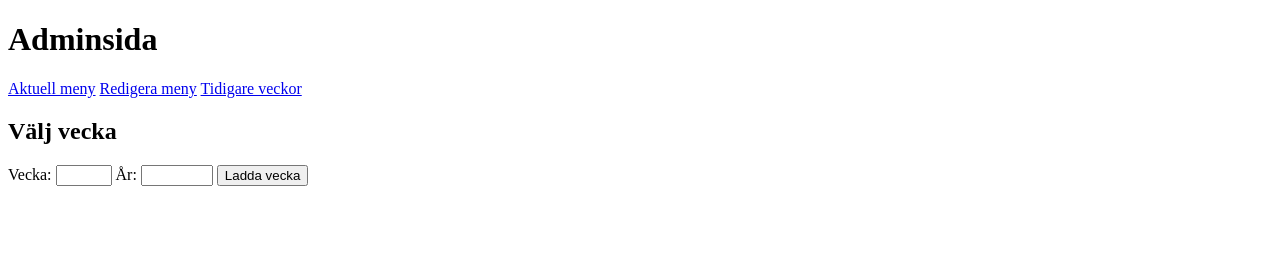
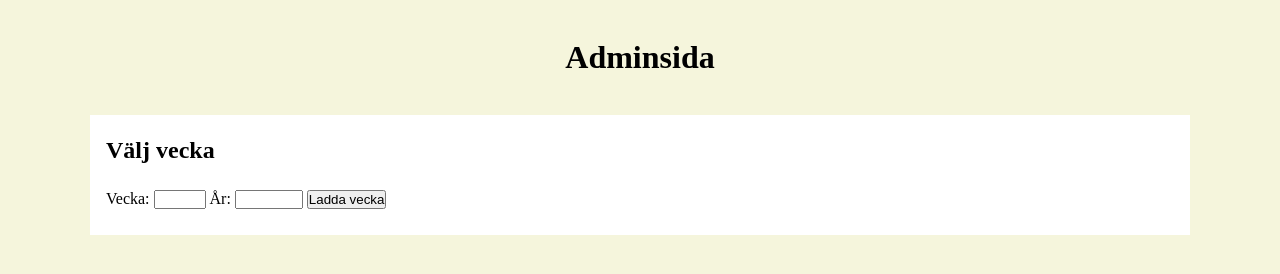
Before and after one commit to Punttt/fab-frontend, a website built with Vite: page admin.html in a window 1280 px wide. Built offline with nearby package versions, Linux system fonts and the light colour scheme.

Commit message:
lägger in lite enkel CSS

```diff
--- a/admin.html
+++ b/admin.html
@@ -10,11 +10,6 @@
   <body>
     <header>
       <h1>Adminsida</h1>
-      <nav>
-        <a href="#current">Aktuell meny</a>
-        <a href="#edit">Redigera meny</a>
-        <a href="#history">Tidigare veckor</a>
-      </nav>
     </header>
     <main>
       <!-- Välja vecka och år för att se om det finns något registrerat i databasen -->
--- a/src/styles/admin/admin.scss
+++ b/src/styles/admin/admin.scss
@@ -1,3 +1,35 @@
+*{
+    margin: 0;
+    padding: 0;
+    box-sizing: border-box;
+}
+
 .hidden {
     display: none;
 }
+
+body {
+    background-color:beige;
+    line-height: 1.6;
+    font-size: 16px;
+}
+
+h1 {
+    text-align: center;
+    margin: 2rem;
+}
+
+h2, h3 {
+    margin-bottom: 1rem;
+}
+
+p {
+    margin-bottom: 0.5rem;
+}
+
+main {
+    max-width: 1100px;
+    margin: 0 auto;
+    padding: 1rem;
+    background-color: #fff;
+}
```
Also changed, not shown: src/js/admin.js (added).
